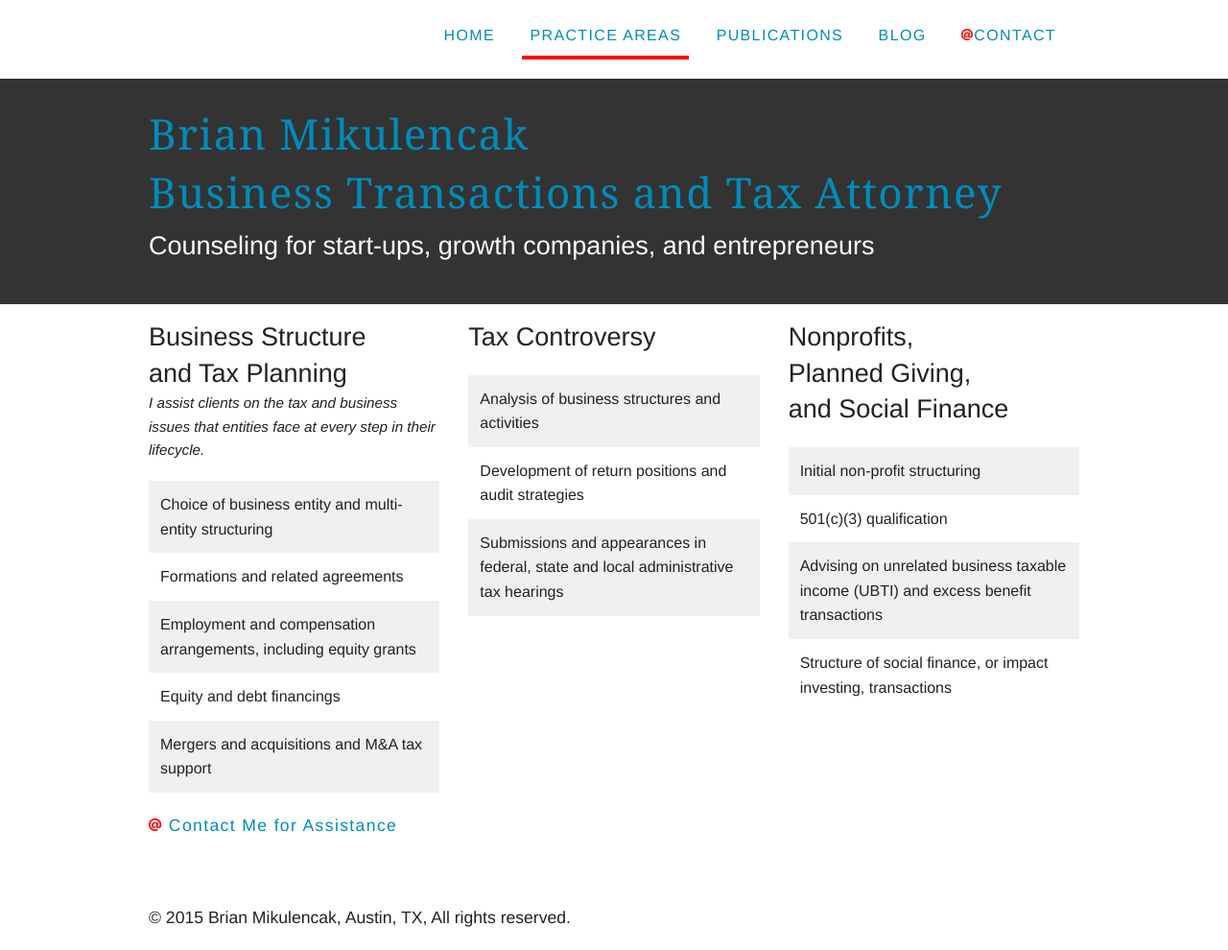
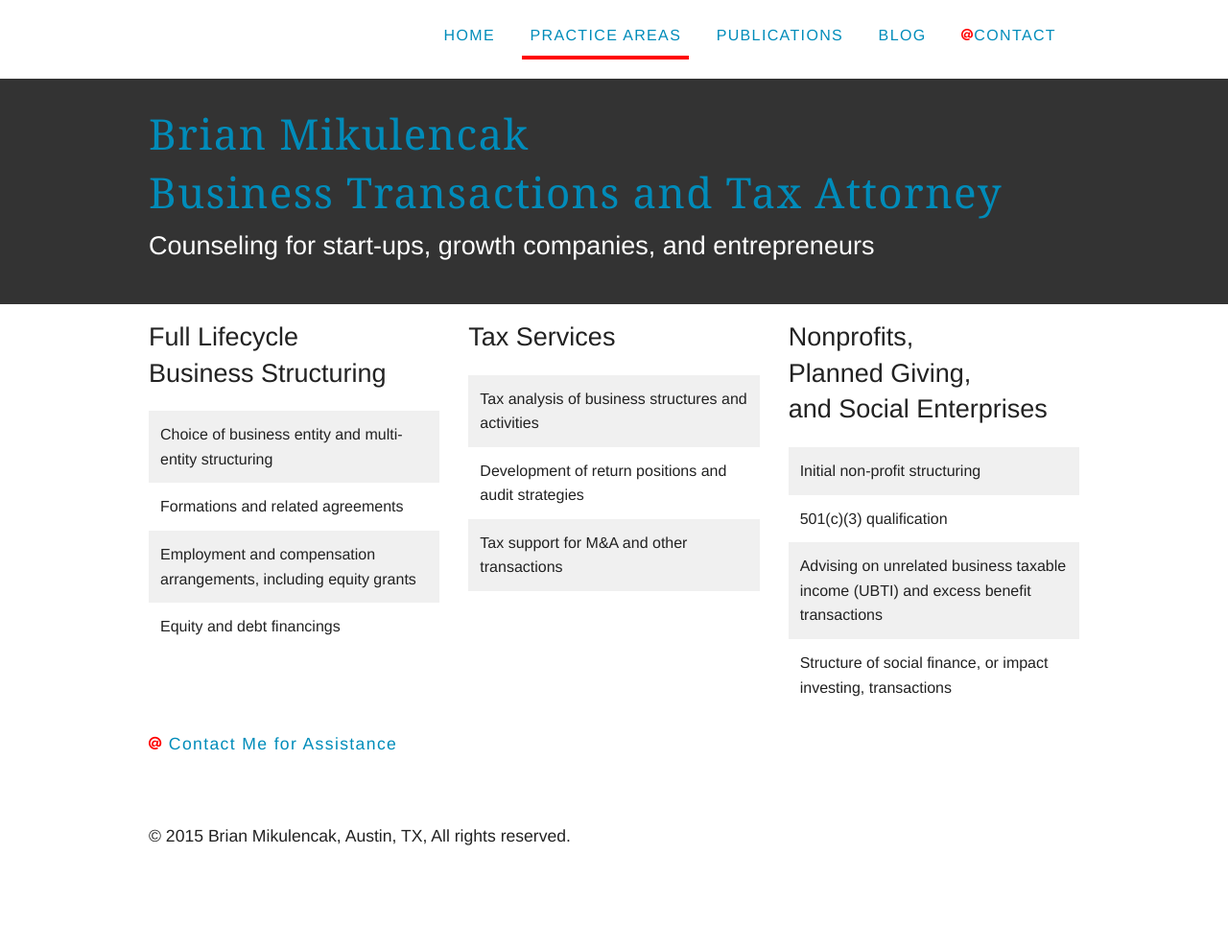
Before and after one commit to brianmik/bmaustinlaw, a Jekyll site: the page built from practice-areas.html, in a window 1280 px wide. Shown: the whole page at 96% size. Built offline with Jekyll 4.4.1, drawn with Linux system fonts in a browser that asks for light colours; Markdown is read by kramdown in place of the engine named in the settings; after the commit the page ends 906 px from its top, so only the background shows below that.

Commit message:
Changes to practice areas page
Attempt to rewrite page

```diff
--- a/practice-areas.html
+++ b/practice-areas.html
@@ -8,9 +8,8 @@ title: Brian Mikulencak Business Transactions and Tax Attorney - Practice Areas
     <div class="large-4 columns">
         <section>
           <header class="space-none">
-          <h1 class="practice space-none"> Business Structure<br>and Tax Planning</h1>
+          <h1 class="practice space-none"> Full Lifecycle<br>Business Structuring</h1>
           </header>
-            <p class="practice__area__description"><em>I assist clients on the tax and business issues that entities face at every step in their lifecycle.</em></p>
             <ul class="practice__area__items">
               <li class="practice__area__item">
                 Choice of business entity and multi-entity structuring
@@ -20,7 +19,6 @@ title: Brian Mikulencak Business Transactions and Tax Attorney - Practice Areas
                 Employment and compensation arrangements, including equity grants
               </li>
               <li class="practice__area__item">Equity and debt financings</li>
-              <li class="practice__area__item">Mergers and acquisitions and M&amp;A tax support</li>
             </ul>
         </section>
     </div>
@@ -28,14 +26,12 @@ title: Brian Mikulencak Business Transactions and Tax Attorney - Practice Areas
     <div class="large-4 columns">
         <section>
           <header class="space-none">
-          <h1 class="practice space-none">Tax Controversy</h1>
+          <h1 class="practice space-none">Tax Services</h1>
           </header>
             <ul class="practice__area__items">
-              <li class="practice__area__item">Analysis of business structures and activities</li>
+              <li class="practice__area__item">Tax analysis of business structures and activities</li>
               <li class="practice__area__item">Development of return positions and audit strategies</li>
-              <li class="practice__area__item">
-                Submissions and appearances in federal, state and local administrative tax hearings
-              </li>
+              <li class="practice__area__item">Tax support for M&A and other transactions</li>
             </ul>
         </section>
     </div>
@@ -43,7 +39,7 @@ title: Brian Mikulencak Business Transactions and Tax Attorney - Practice Areas
     <div class="large-4 columns">
         <section>
           <header class="space-none">
-          <h1 class="practice space-none">Nonprofits,<br>Planned Giving,<br>and Social Finance</h1>
+          <h1 class="practice space-none">Nonprofits,<br>Planned Giving,<br>and Social Enterprises</h1>
           </header>
             <ul class="practice__area__items">
               <li class="practice__area__item">Initial non-profit structuring</li>
```
Also changed, not shown: rafts/practice-areas.html (+5 -7 lines).
